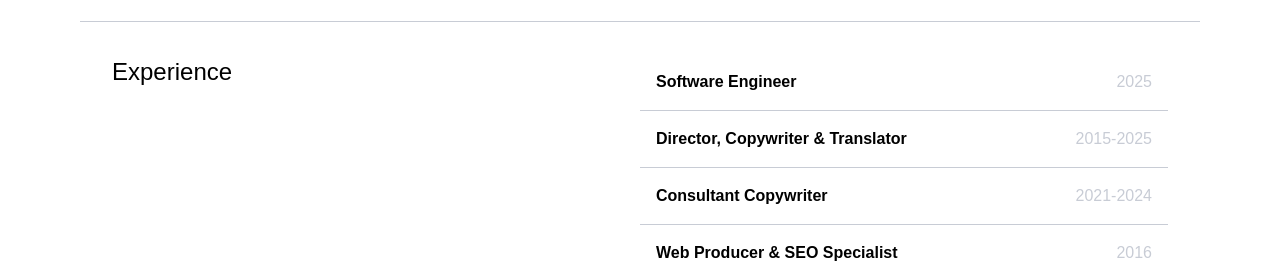
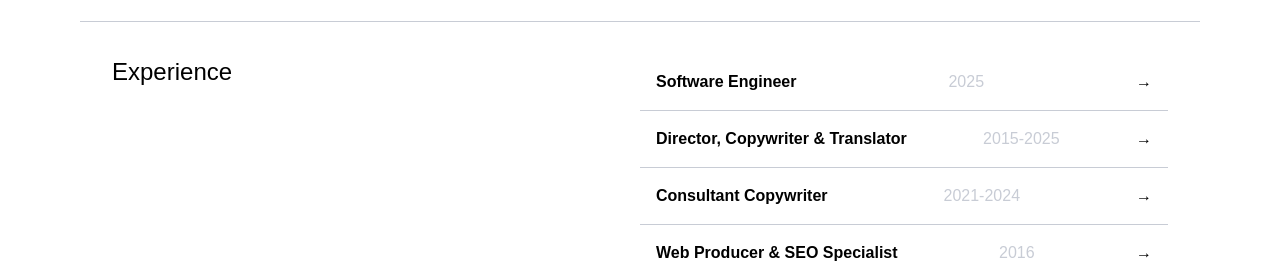
Before and after one commit to KatieHill-Fr-Gr/portfolio-frontend, a React (Vite) app: page /about in a window 1280 px wide. Shown: the part 531-800 px from the top of the page. Built offline with nearby package versions, Linux system fonts and the light colour scheme; no server answers; a web font is replaced by a local one.

Commit message:
Final commit for day

```diff
--- a/src/components/About/About.css
+++ b/src/components/About/About.css
@@ -67,6 +67,7 @@
 
 .year {
     color: var(--light-body-font);
+    text-align: right;
 }
 
 .about-me {
--- a/src/components/About/About.jsx
+++ b/src/components/About/About.jsx
@@ -113,18 +113,22 @@ const About = () => {
                     <div className="experience">
                         <span className="job-title">Software Engineer</span>
                         <span className="year">2025</span>
+                        <span className="job-title"> → </span>
                     </div>
                     <div className="experience">
                         <span className="job-title">Director, Copywriter & Translator</span>
                         <span className="year">2015-2025</span>
+                        <span className="job-title"> → </span>
                     </div>
                     <div className="experience">
                         <span className="job-title">Consultant Copywriter</span>
                         <span className="year">2021-2024</span>
+                        <span className="job-title"> → </span>
                     </div>
                     <div className="experience">
                         <span className="job-title">Web Producer & SEO Specialist</span>
                         <span className="year">2016</span>
+                        <span className="job-title"> → </span>
                     </div>
                 </div>
             </div>
```
